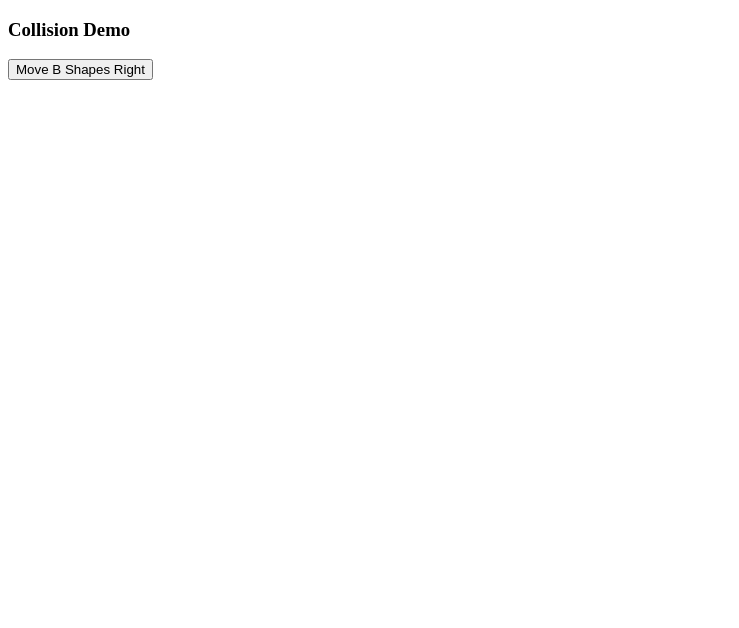
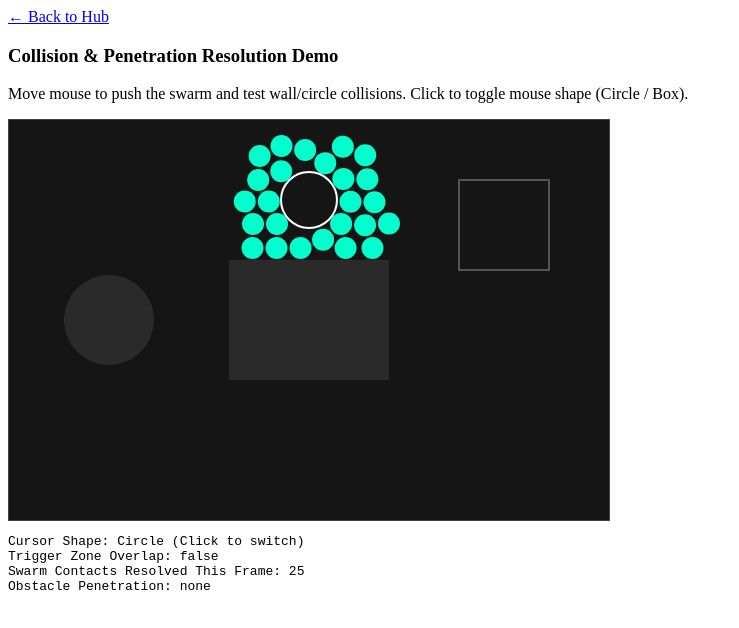
Before and after one commit to chasz0/project-game-kit, a website built with Vite: page demo/gameplay/collision-demo.html in a window 1280 px wide. Shown: the whole page, without its empty margins (0-739 px from the left). Built offline with nearby package versions, Linux system fonts and the light colour scheme.

Commit message:
refactor(gameplay/collision): added rectangles on demo

```diff
--- a/demo/gameplay/collision-demo.html
+++ b/demo/gameplay/collision-demo.html
@@ -3,10 +3,15 @@
 <head>
   <meta charset="UTF-8">
   <title>Collision Demo</title>
+  <style>
+    canvas { border: 1px solid #444; background: #151515; cursor: none; display: block; margin-top: 10px; }
+  </style>
 </head>
 <body>
-  <h3>Collision Demo</h3>
-  <button id="moveBtn">Move B Shapes Right</button>
+  <a href="/">← Back to Hub</a>
+  <h3>Collision & Penetration Resolution Demo</h3>
+  <p>Move mouse to push the swarm and test wall/circle collisions. Click to toggle mouse shape (Circle / Box).</p>
+  <canvas id="canvas" width="600" height="400"></canvas>
   <pre id="output"></pre>
   <script type="module" src="./js/collision-demo.js"></script>
 </body>
```
Also changed, not shown: demo/core/js/vec2-demo.js (+5 -7 lines).
